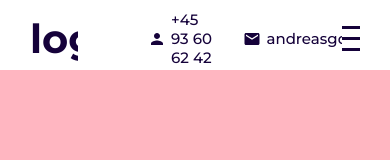
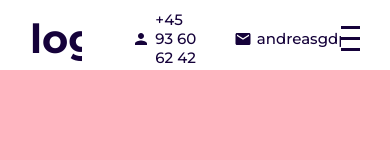
Before and after one commit to Andreasgdp/Portfolio, a React (Create React App) app in the folder app/: page / in a window 390 px wide. Shown: the top 160 px of the page. Built offline with nearby package versions, Linux system fonts and the light colour scheme.

Commit message:
Moved phone and mail to the left in topbar

```diff
--- a/app/src/components/topbar/topbar.css
+++ b/app/src/components/topbar/topbar.css
@@ -37,7 +37,7 @@
   font-weight: 700;
   text-decoration: none;
   color: inherit;
-  margin-right: 40px;
+  margin-right: 20px;
 }
 
 .topbar .wrapper .left .itemContainer {
--- a/app/src/components/topbar/topbar.scss
+++ b/app/src/components/topbar/topbar.scss
@@ -23,7 +23,7 @@
 				font-weight: 700;
 				text-decoration: none;
 				color: inherit;
-				margin-right: 40px;
+				margin-right: 20px;
 			}
 
 			.itemContainer {
```
